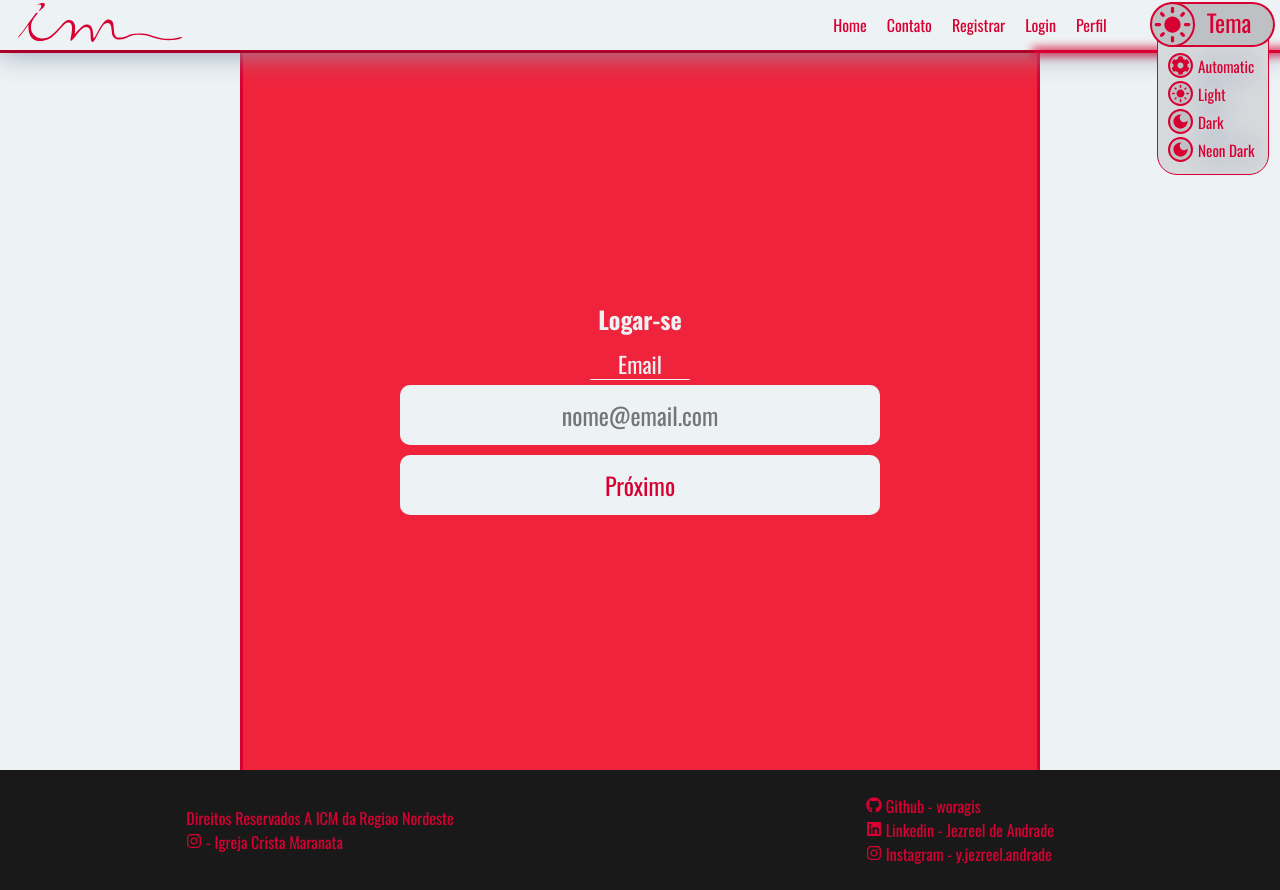
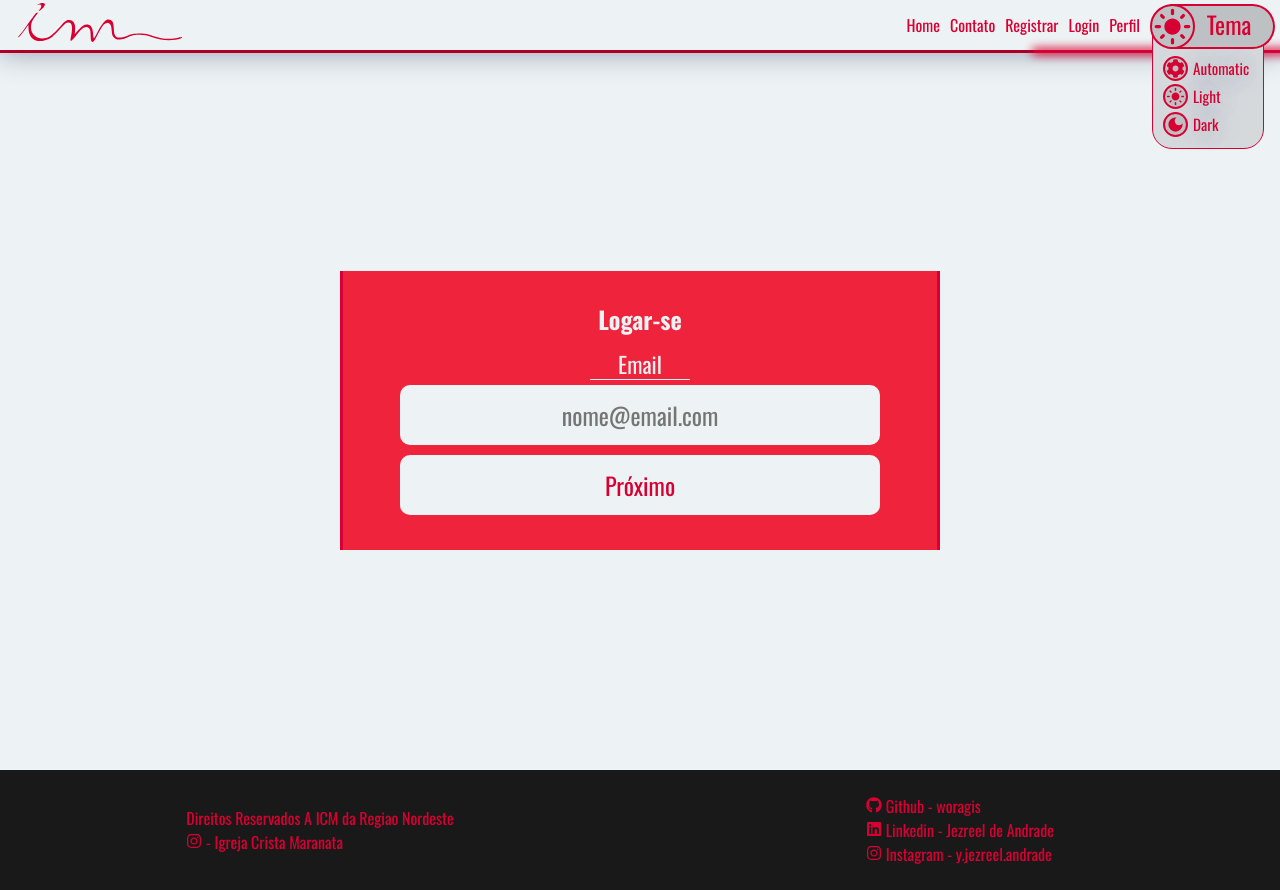
Before and after one commit to woragis/icm-frontend, a React (Create React App) app: page /login in a window 1280 px wide. Both pictures are taken after a click on the icon 1172 px from the left and 24 px from the top of the page. Built offline with nearby package versions, Linux system fonts and the light colour scheme.

Commit message:
Fix some responsive header bugs

```diff
--- a/src/pages/Layout/Header/index.tsx
+++ b/src/pages/Layout/Header/index.tsx
@@ -21,13 +21,7 @@ const Header = () => {
     { name: "Login", path: "/login" },
     { name: "Perfil", path: "/profile" },
   ];
-  const navLinksComponent = navLinks.map(({ name, path }: INavLinks) => {
-    return (
-      <Link key={name} to={path}>
-        {name}
-      </Link>
-    );
-  });
+
   const dispatch = useDispatch();
 
   const theme = useSelector((state: RootState) => state.theme.theme);
@@ -47,6 +41,13 @@ const Header = () => {
   const toggleThemeNav = () => {
     setShowThemeOptions((prevState) => !prevState);
   };
+  const navLinksComponent = navLinks.map(({ name, path }: INavLinks) => {
+    return (
+      <Link key={name} to={path} onClick={handleMobileNav}>
+        {name}
+      </Link>
+    );
+  });
   const handleThemeChange = (theme: string) => {
     if (theme === "automatic") dispatch(setTheme({ theme: "automatic" }));
     else if (theme === "light") dispatch(setTheme({ theme: "light" }));
@@ -99,32 +100,45 @@ const Header = () => {
           </StyledLogo>
         </Link>
       </Logo>
-      <MobileNav onClick={handleMobileNav}>{showMobileNav ? <FiX /> : <FiAlignRight />}</MobileNav>
-      <StyledNavLinks show={showMobileNav} onClick={handleMobileNav}>
+      <MobileNav show={showMobileNav} onClick={handleMobileNav}>
+        {showMobileNav ? <FiX /> : <FiAlignRight />}
+      </MobileNav>
+      <StyledNavLinks show={showMobileNav}>
         {navLinksComponent}
         <StyledNavTheme show={showThemeOptions}>
           <ThemeButton>
-            <MdLightMode onClick={toggleThemeNav} />
+            {theme === "light" ? <MdLightMode onClick={toggleThemeNav} /> : theme === "automatic" ? <FaCog onClick={toggleThemeNav} /> : <MdDarkMode />}
             <ThemeTitle onClick={toggleThemeNav}>Tema</ThemeTitle>
-          </ThemeButton>
             <ThemeList show={showThemeOptions}>
-            <Theme onClick={() => handleThemeChange("automatic")}>
+              <Theme
+                onClick={() => {
+                  handleThemeChange("automatic");
+                  toggleThemeNav();
+                }}
+              >
                 <FaCog />
                 Automatic
               </Theme>
-            <Theme onClick={() => handleThemeChange("light")}>
+              <Theme
+                onClick={() => {
+                  handleThemeChange("light");
+                  toggleThemeNav();
+                }}
+              >
                 <MdLightMode />
                 Light
               </Theme>
-            <Theme onClick={() => handleThemeChange("dark")}>
+              <Theme
+                onClick={() => {
+                  handleThemeChange("dark");
+                  toggleThemeNav();
+                }}
+              >
                 <MdDarkMode />
                 Dark
               </Theme>
-            <Theme onClick={() => handleThemeChange("neonDark")}>
-              <MdDarkMode />
-              Neon Dark
-            </Theme>
             </ThemeList>
+          </ThemeButton>
         </StyledNavTheme>
       </StyledNavLinks>
     </StyledHeader>
--- a/src/pages/Layout/Header/style.ts
+++ b/src/pages/Layout/Header/style.ts
@@ -23,6 +23,7 @@ export const StyledHeader = styled.header`
   grid-template-columns: repeat(2, 1fr);
   z-index: 2;
   position: relative;
+  width: 100%;
   box-shadow: 0 1px 30px 1px ${(props) => props.theme.color.header.shadow};
 
   &::before {
@@ -57,6 +58,10 @@ export const Logo = styled.figure`
   align-items: center;
   flex-direction: row;
   position: relative;
+
+  @media screen and (max-width: 1024px) {
+    margin: 0 auto 0 10px;
+  }
 `;
 
 interface NavProps {
@@ -65,14 +70,17 @@ interface NavProps {
 
 export const StyledNavLinks = styled.nav<NavProps>`
   display: flex;
-  justify-content: center;
+  justify-content: end;
+  width: 100%;
   align-items: center;
+  gap: 10px;
 
-  @media screen and (max-width: 600px) {
+  @media screen and (max-width: 1024px) {
+    height: 100%;
+    justify-content: center;
     flex-direction: column;
     position: fixed;
-    height: 100vh;
-    width: 100%;
+    width: 100lvw;
     top: 0;
     left: 0;
     opacity: ${(props) => (props.show ? 1 : 0)};
@@ -85,10 +93,9 @@ export const StyledNavLinks = styled.nav<NavProps>`
   }
 
   a {
-    margin-left: 20px;
     color: ${(props) => props.theme.color.header.links};
 
-    @media screen and (max-width: 600px) {
+    @media screen and (max-width: 1024px) {
       color: ${(props) => props.theme.color.header.background};
       text-shadow: ${(props) => props.theme.color.header.shadow} 0px 0px 30px;
       margin-bottom: 5px;
@@ -96,18 +103,25 @@ export const StyledNavLinks = styled.nav<NavProps>`
   }
 `;
 
-export const MobileNav = styled.figure`
+interface ThemeProps {
+  show: boolean;
+}
+
+export const MobileNav = styled.figure<ThemeProps>`
   display: none;
   * {
     color: ${(props) => props.theme.color.header.links};
   }
-  @media screen and (max-width: 600px) {
+  @media screen and (max-width: 1024px) {
     display: block;
-    position: fixed;
+    position: absolute;
     top: -4px;
     right: 10px;
     z-index: 20;
     font-size: 40px;
+    * {
+      color: ${(props) => (props.show ? shade(0.5, props.theme.color.header.hover) : props.theme.color.header.links)};
+    }
   }
 `;
 
@@ -119,14 +133,18 @@ export const StyledLogo = styled.svg`
   }
 `;
 
-interface ThemeProps {
-  show: boolean;
-}
+export const StyledNavTheme = styled.aside<ThemeProps>`
+  position: relative;
+  width: 130px;
+  margin-top: -47px;
 
-export const StyledNavTheme = styled.aside<ThemeProps>`
-  position: absolute;
-  right: 0;
-  top: 0;
+  @media screen and (max-width: 1024px) {
+    position: absolute;
+    margin-top: 0;
+    top: 50px;
+    right: 10px;
+    width: 100px;
+  }
 `;
 
 export const ThemeButton: any = styled.figure`
@@ -153,9 +171,16 @@ export const ThemeButton: any = styled.figure`
       cursor: pointer;
     }
   }
+  @media screen and (max-width: 1024px) {
+    svg {
+      fill: ${(props) => shade(0.6, props.theme.color.header.hover)};
+      background-color: ${(props) => props.theme.color.header.hover};
+      border-color: ${(props) => shade(0.5, props.theme.color.header.hover)};
+    }
+  }
 `;
 
-export const ThemeTitle = styled.p`
+export const ThemeTitle = styled.mark`
   color: ${(props) => props.theme.color.header.logo};
   background-color: ${(props) => shade(0.2, props.theme.color.header.background)};
   font-size: 1.5em;
@@ -187,6 +212,21 @@ export const ThemeTitle = styled.p`
     background-color: ${(props) => shade(0.2, props.theme.color.header.background)};
     z-index: -1;
   }
+
+  @media screen and (max-width: 1024px) {
+    color: ${(props) => shade(0.6, props.theme.color.header.hover)};
+    background-color: ${(props) => props.theme.color.header.hover};
+    border-color: ${(props) => shade(0.5, props.theme.color.header.hover)};
+    &::before {
+      background-color: ${(props) => props.theme.color.header.hover};
+      border-color: ${(props) => shade(0.5, props.theme.color.header.hover)};
+    }
+    padding-bottom: 5px;
+    display: flex;
+    align-items: center;
+    justify-content: center;
+    width: 130px;
+  }
 `;
 
 export const ThemeList = styled.ul<ThemeProps>`
@@ -199,13 +239,21 @@ export const ThemeList = styled.ul<ThemeProps>`
   gap: 3px;
   position: absolute;
   padding: 25px 5px 10px;
-  height: 150px;
+  height: 120px;
   top: 25px;
   right: 11px;
   z-index: 20;
   border: 1px solid ${(props) => props.theme.color.header.logo};
   border-bottom-left-radius: 20px;
   border-bottom-right-radius: 20px;
+
+  @media screen and (max-width: 1024px) {
+    width: 150px;
+    height: 150px;
+    background-color: ${(porps) => porps.theme.color.header.hover};
+    border-color: ${(props) => shade(0.5, props.theme.color.header.hover)};
+    padding: 30px 0;
+  }
 `;
 
 export const Theme = styled.li`
@@ -237,4 +285,12 @@ export const Theme = styled.li`
       cursor: pointer;
     }
   }
+  @media screen and (max-width: 1024px) {
+    color: ${(props) => shade(0.5, props.theme.color.header.hover)};
+    svg {
+      fill: ${(props) => props.theme.color.header.hover};
+      border-color: ${(props) => shade(0.5, props.theme.color.header.hover)};
+    }
+    margin-left: -20px;
+  }
 `;
--- a/src/redux/themeSlice.ts
+++ b/src/redux/themeSlice.ts
@@ -22,7 +22,7 @@ const themeSlice = createSlice({
   reducers: {
     setTheme: (state, action: PayloadAction<ThemeInterface>) => {
       state.theme = action.payload.theme;
-      console.log(state.theme);
+      localStorage.setItem("theme", action.payload.theme);
     },
   },
 });
--- a/src/styles/GlobalStyles.ts
+++ b/src/styles/GlobalStyles.ts
@@ -39,15 +39,16 @@ const NeonFormBorder = keyframes`
 `;
 
 export const FormBorder = styled.section`
-  position: absolute;
+  /* position: absolute;
   top: 50%;
   left: 50%;
   transform: translate(-50%, -50%);
   height: 100%;
-  width: 810px;
+  width: 500px;
   background-color: ${(props) => props.theme.color.background};
   z-index: 0;
   /* box-shadow: 0 0 30px ${(props) => props.theme.color.form.shadow}; */
+  /* content: "";
   overflow: hidden;
 
   // put limit here
@@ -56,7 +57,6 @@ export const FormBorder = styled.section`
   }
   &::after {
     // put border here
-    content: "";
     position: absolute;
     top: 50%;
     left: -50%;
@@ -71,12 +71,22 @@ export const FormBorder = styled.section`
     animation-delay: 0ms;
     animation-iteration-count: infinite;
     z-index: -1;
-  }
+  } */
+`;
+
+export const Main = styled(animated.main)`
+  display: flex;
+  justify-content: center;
+  align-items: center;
+  background-color: ${(props) => props.theme.color.background};
+  min-height: 90vh;
+  overflow: hidden;
+  width: 100%;
 `;
 
 export const Form = styled.form`
-  width: 800px;
-  min-height: 720px;
+  width: 600px;
+  min-height: 100%;
   padding: 30px 0;
   display: flex;
   justify-content: center;
@@ -91,6 +101,7 @@ export const Form = styled.form`
   position: relative;
   z-index: 1;
   overflow: hidden;
+  margin: 0;
 
   &::before {
   }
@@ -114,9 +125,13 @@ export const Field = styled.article`
     padding: 0 20px;
   }
 
+  @media screen and (min-width: 601px) and (max-width: 1024px) {
+    width: 360px;
+  }
+
   &:focus-within {
     *::before {
-      width: 360px;
+      width: 80%;
     }
   }
 `;
@@ -252,15 +267,6 @@ export const Title = styled.h1`
 
 export const Description = styled.h2`
   color: ${(props) => props.theme.color.form.label};
-`;
-
-export const Main = styled(animated.main)`
-  display: flex;
-  justify-content: center;
-  align-items: center;
-  background-color: ${(props) => props.theme.color.background};
-  min-height: 90vh;
-  overflow: hidden;
 `;
 
 export const FormDialog = styled.figure`
@@ -402,7 +408,13 @@ export const ShowPasswordSpan = styled.span`
 
 export const CheckEmail = styled.figure`
   position: relative;
-  width: 470px;
+  width: 475px;
+  @media screen and (max-width: 600px) {
+    width: 85%;
+  }
+  @media screen and (min-width: 601px) and (max-width: 1024px) {
+    width: 60%;
+  }
   * {
     position: absolute;
     left: 10px;
```
Lines whose indentation alone changed are shown as unchanged.
